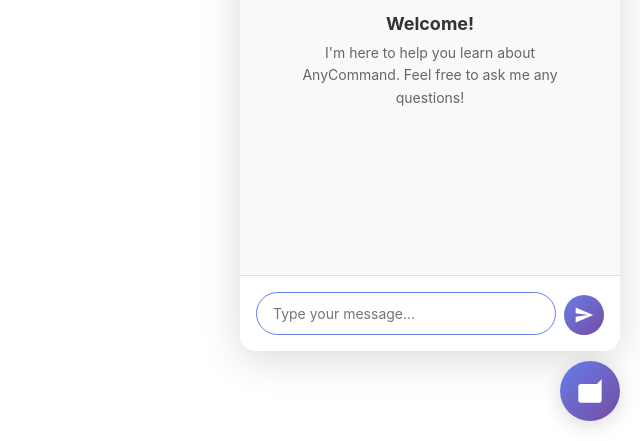
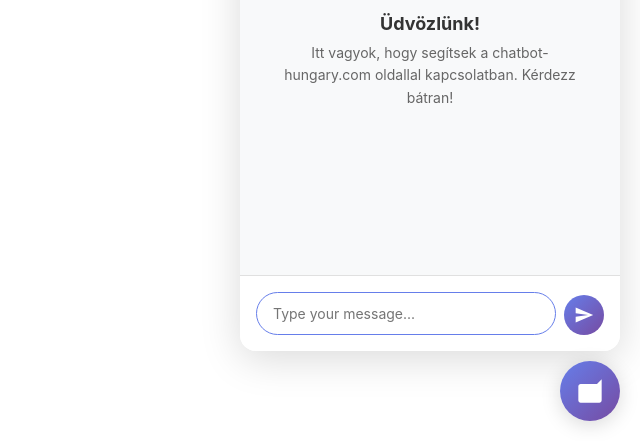
Before and after one commit to Ince88/anycommand-chatbot, a website: page public/widget.html in a window 1280 px wide. Both pictures are taken after a click on the button "Toggle chat". Shown: the part 359-800 px from the top of the page, without its empty margins (640-1280 px from the left). Drawn offline with Linux system fonts and the light colour scheme.

Commit message:
HU welcome text: reference chatbot-hungary.com in widget header + config

```diff
--- a/public/widget.html
+++ b/public/widget.html
@@ -336,8 +336,8 @@
   <div id="chat-messages">
     <div class="welcome-message">
       <div class="welcome-message-icon">👋</div>
-      <h4>Welcome!</h4>
-      <p>I'm here to help you learn about AnyCommand. Feel free to ask me any questions!</p>
+      <h4>Üdvözlünk!</h4>
+      <p>Itt vagyok, hogy segítsek a chatbot-hungary.com oldallal kapcsolatban. Kérdezz bátran!</p>
     </div>
   </div>
 
@@ -368,8 +368,8 @@
   // Customize the appearance
   botName: 'ChatBot Hungary',
   botSubtitle: 'Kérdezz bármit!',
-  welcomeTitle: 'Welcome!',
-  welcomeMessage: "I'm here to help you learn about AnyCommand. Feel free to ask me any questions!",
+  welcomeTitle: 'Üdvözlünk!',
+  welcomeMessage: 'Itt vagyok, hogy segítsek a chatbot-hungary.com oldallal kapcsolatban. Kérdezz bátran!',
 
   // Theme colors (optional - can be customized in CSS)
   primaryColor: '#667eea',
```
